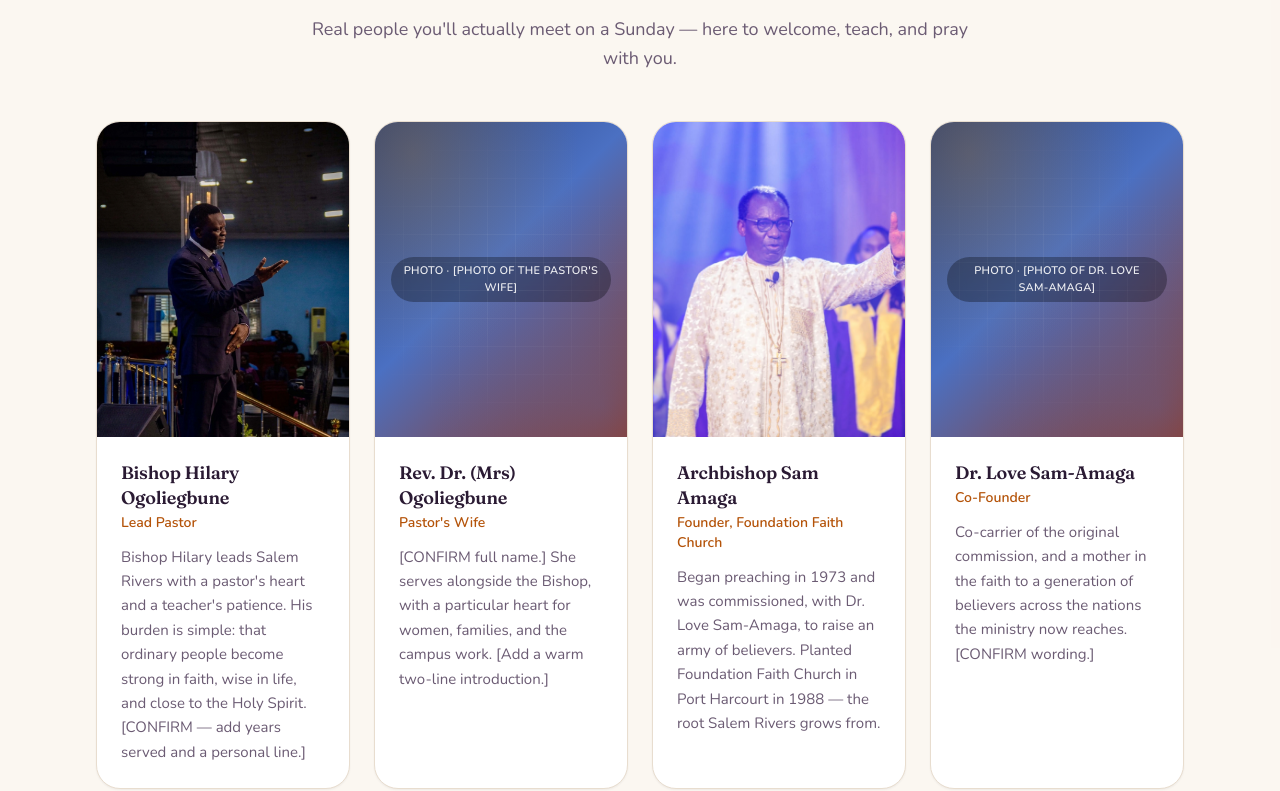
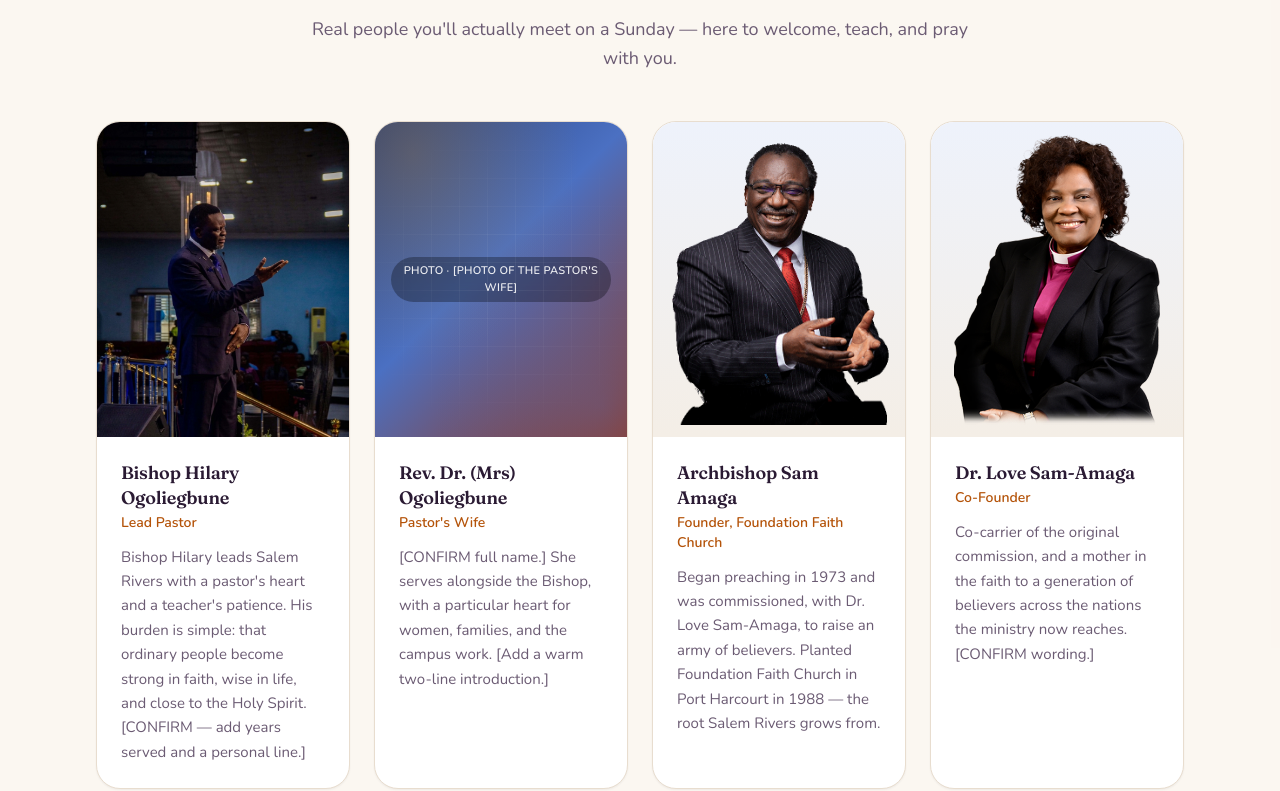
Before and after one commit to THESOURCEC0D3/salem-rivers, a Next.js app: page /about in a window 1280 px wide. Shown: the part 7989-8780 px from the top of the page. Built offline with nearby package versions, Linux system fonts and the light colour scheme.

Commit message:
I made some changes to the about section on the home page and also to the about us page

```diff
--- a/app/components/about/Leadership.tsx
+++ b/app/components/about/Leadership.tsx
@@ -32,14 +32,38 @@
               className="flex flex-col overflow-hidden rounded-3xl border border-border bg-card shadow-sm transition-shadow duration-200 hover:shadow-md"
             >
               {photo ? (
-                <div className="relative aspect-[4/5] w-full overflow-hidden bg-muted">
+                /*
+                  Two rendering modes, one frame. Every card is the same 4/5 box
+                  so the row stays even; only what happens INSIDE differs.
+
+                  cutout → transparent PNG. object-contain (never crop a masked
+                    subject), bottom-aligned so they stand on the card's base
+                    rather than float, on a tinted gradient that gives the empty
+                    alpha somewhere to be. No blur placeholder: the generated
+                    blurDataURL has no alpha and would flash an opaque block.
+
+                  photo  → ordinary opaque image. Cropped to fill, blur-up on.
+                */
+                <div
+                  className={`relative aspect-[4/5] w-full overflow-hidden ${
+                    photo.kind === "cutout"
+                      ? "bg-gradient-to-b from-purple-soft to-muted"
+                      : "bg-muted"
+                  }`}
+                >
                   <Image
                     src={photo.src}
                     alt={photo.alt}
-                    placeholder="blur"
+                    {...(photo.kind === "photo"
+                      ? { placeholder: "blur" as const }
+                      : {})}
                     fill
                     sizes="(max-width: 640px) 100vw, (max-width: 1024px) 50vw, 25vw"
-                    className={`object-cover ${photo.objectPosition ?? "object-center"}`}
+                    className={
+                      photo.kind === "cutout"
+                        ? "object-contain object-bottom p-3"
+                        : `object-cover ${photo.objectPosition ?? "object-center"}`
+                    }
                   />
                 </div>
               ) : (
--- a/app/components/home/AboutSalemRivers.tsx
+++ b/app/components/home/AboutSalemRivers.tsx
@@ -5,18 +5,27 @@
 
 /**
  * About Salem Rivers — the short "who we are" beat, straight after the Bishop's
- * welcome. Deliberately three one-sentence cards rather than paragraphs: the
- * homepage is the trailer, /about is the full picture (which the closing link
- * hands the reader to, so the section is never a dead end).
+ * welcome. Four one-sentence cards rather than paragraphs: the homepage is the
+ * trailer, /about is the full picture (which the closing link hands the reader
+ * to, so the section is never a dead end).
+ *
+ * The four beats mirror the first four sections of /about in the same order —
+ * identity, heritage, vision, mission — so a reader who clicks through finds the
+ * page expanding on exactly what they just skimmed, not a different argument.
+ *
+ * The mission card is deliberately last and quotes `missionStatement` VERBATIM
+ * (the same string /about renders at display size). It is a stated commitment —
+ * summarising it here and stating it there would make the church look like it
+ * has two different missions.
  */
 export function AboutSalemRivers() {
   const { about } = church;
 
   const beats = [
-    { title: "Who we are", body: about.intro[0] },
-    { title: "Our mission", body: about.mission },
-    { title: "Our vision", body: about.vision },
-    { title: "Our culture", body: about.culture },
+    { title: "Who we are", body: about.identitySummary },
+    { title: "Our heritage", body: about.heritageSummary },
+    { title: "Our vision", body: about.visionSummary },
+    { title: "Our mission", body: about.missionStatement },
   ];
 
   return (
--- a/app/components/leaderImages.ts
+++ b/app/components/leaderImages.ts
@@ -1,6 +1,7 @@
 import type { StaticImageData } from "next/image";
 import bishopHilary from "../../public/images/BishopHillary.png";
-import archbishop from "../../public/images/Archbishop.jpg";
+import archbishop from "../../public/images/Archbishop.png";
+import doctorLove from "../../public/images/Doctor-love-Sam-Amaga.png";
 
 /**
  * Leadership photos, keyed by `church.about.leadership[].name` — name-keyed, not
@@ -10,22 +11,47 @@
  * A leader with no entry here keeps their PhotoPlaceholder. Add a key when a real
  * photo lands; nothing else needs to change.
  *
- * Statically imported for build-time dimensions + blur-up placeholders.
+ * `kind` IS LOAD-BEARING — check the file before you set it:
+ *
+ *   "photo"  → an ordinary opaque photograph. Rendered `fill` + `object-cover`,
+ *              cropped to the card, with a blur-up placeholder.
+ *
+ *   "cutout" → the subject has been masked out onto a TRANSPARENT background.
+ *              These must NOT be cropped with object-cover (it slices heads off)
+ *              and must NOT use `placeholder="blur"` — Next's blur-up data URL is
+ *              an alpha-less JPEG, so it flashes an opaque rectangle behind the
+ *              transparency while loading. Rendered `object-contain`, bottom
+ *              aligned, on a tinted gradient supplied by the card.
+ *
+ * Verified at time of writing (PNG IHDR colour type + corner alpha):
+ *   BishopHillary.png             842×1264  RGBA but fully opaque  → photo
+ *   Archbishop.png                523×656   transparent background → cutout
+ *   Doctor-love-Sam-Amaga.png     400×566   transparent background → cutout
  */
 export const leaderImages: Record<
   string,
-  { src: StaticImageData; alt: string; objectPosition?: string }
+  {
+    src: StaticImageData;
+    alt: string;
+    kind: "photo" | "cutout";
+    objectPosition?: string;
+  }
 > = {
   "Bishop Hilary Ogoliegbune": {
     src: bishopHilary,
     alt: "Bishop Hilary Ogoliegbune, Lead Pastor of Salem Rivers",
+    kind: "photo",
+    // Portrait source in a 4/5 card — anchor to the top so the crop keeps the face.
     objectPosition: "object-top",
   },
   "Archbishop Sam Amaga": {
-    // Landscape source cropped into a portrait card, so centring would cut the
-    // head off. Anchoring to the top keeps the face in frame.
     src: archbishop,
     alt: "Archbishop Sam Amaga, founder of Foundation Faith Church",
-    objectPosition: "object-top",
+    kind: "cutout",
+  },
+  "Dr. Love Sam-Amaga": {
+    src: doctorLove,
+    alt: "Dr. Love Sam-Amaga, co-founder of Foundation Faith Church",
+    kind: "cutout",
   },
 };
--- a/app/content/church.ts
+++ b/app/content/church.ts
@@ -172,14 +172,21 @@
       "We're not a perfect church — we're a real one. Whoever you are, however you come, you'll find a place to belong here.",
     ],
     /**
-     * Short mission / vision / culture lines for the homepage About section.
-     * Kept to one sentence each on purpose — the homepage is the trailer, the
-     * About page is the full picture.
+     * ONE-LINE SUMMARIES FOR THE HOMEPAGE About section (the trailer).
+     * Each is the compressed form of a full /about section — keep them to a
+     * sentence. If you change the long version, change the summary with it.
+     *   identitySummary  → /about "Who We Are"
+     *   heritageSummary  → /about "Our Heritage"
+     *   visionSummary    → /about "Our Vision" (the four pillars, in one line)
+     *   `missionStatement` below is shared verbatim by both pages — it is a
+     *   stated commitment and must not be paraphrased.
      */
-    mission:
-      "[CONFIRM] To raise a triumphant people — strong in faith, empowered by wisdom, and intimate with the Holy Spirit.",
-    culture:
-      "[CONFIRM] Warm, real and family-first. Come as you are, and you'll be met by people who are glad you did.",
+    identitySummary:
+      "A Christ-centred, Bible-believing family in Port Harcourt. Everything here starts and ends with Jesus.",
+    heritageSummary:
+      "We grow out of Foundation Faith Church, planted in Port Harcourt in 1988 by Archbishop Sam Amaga and Dr. Love Sam-Amaga.",
+    visionSummary:
+      "To raise a triumphant people — strong in faith, empowered by wisdom, intimate with the Holy Spirit, and doing exploits for God.",
     // Plain-language beliefs, not a theology dump. [CONFIRM exact wording with leadership.]
     beliefs: [
       {
```
